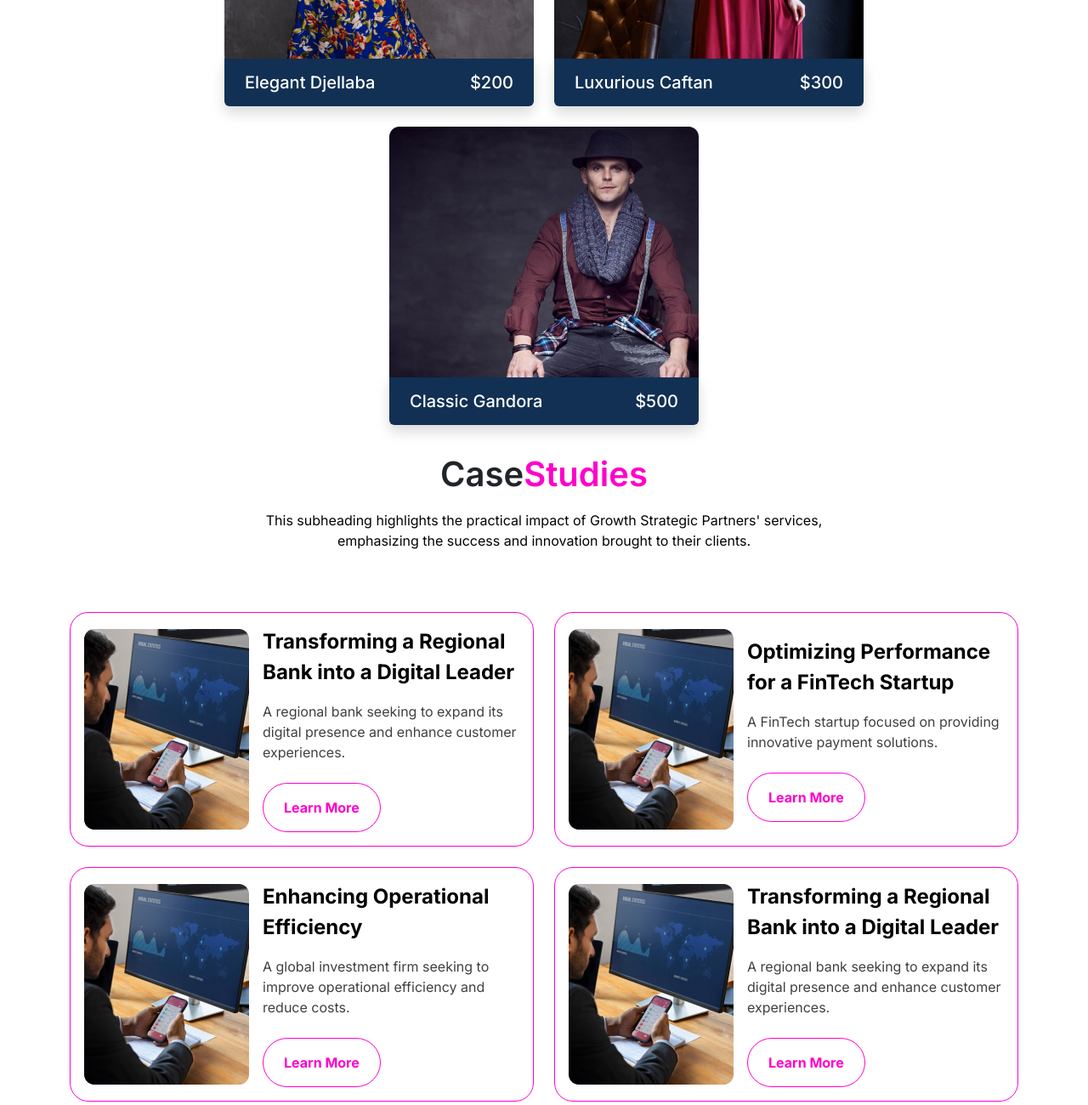
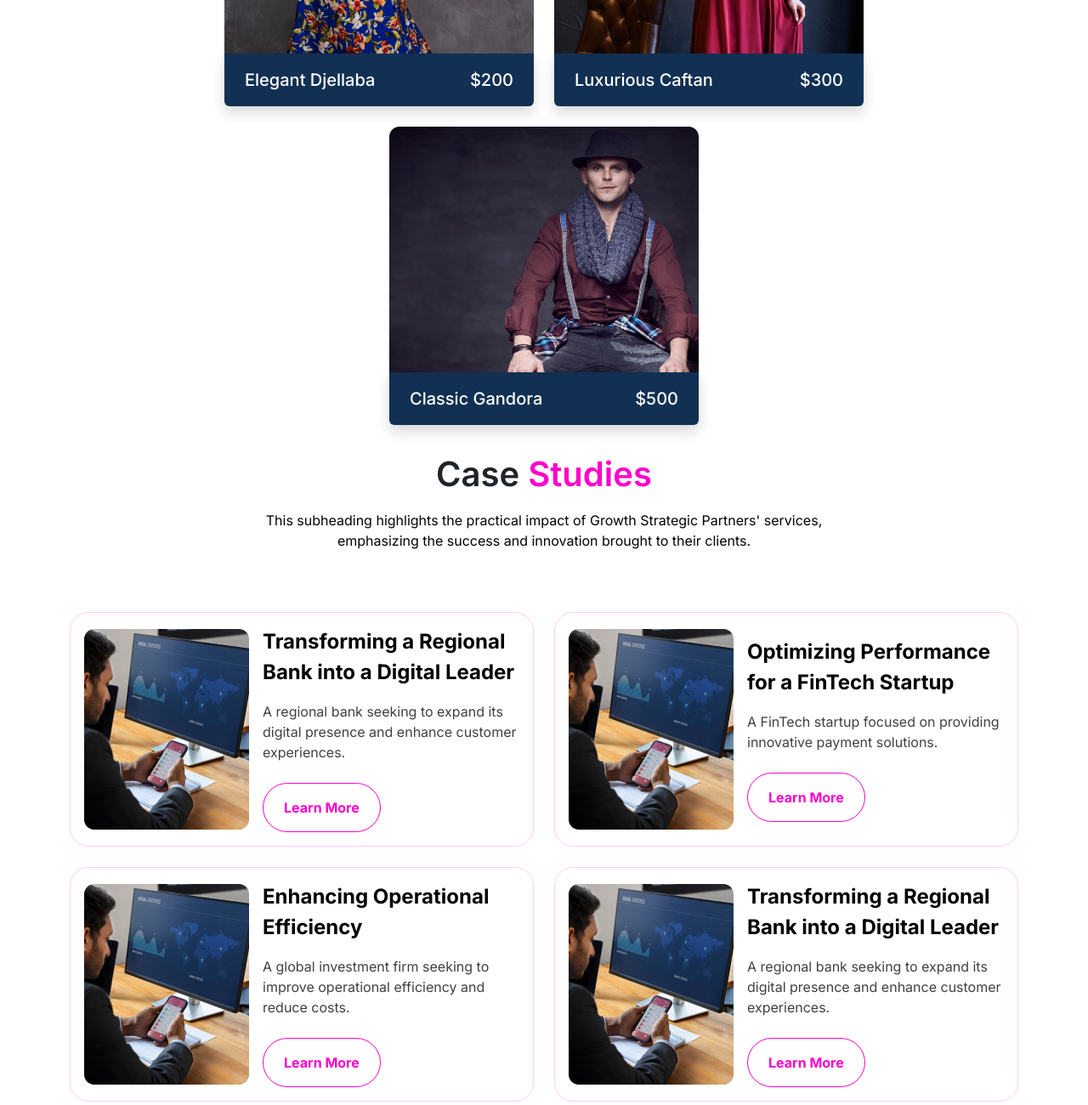
Before and after one commit to neharadialcode486/component-with-bootstrap, a plain HTML site: page assets/cards.html in a window 1280 px wide. Shown: the part 2155-3455 px from the top of the page at 85% size. Drawn offline with nearby package versions, Linux system fonts and the light colour scheme.

Commit message:
add-changes

```diff
--- a/assets/cards.html
+++ b/assets/cards.html
@@ -126,8 +126,8 @@
         <img src="/assets/images/png/elegant-dajlio.png" alt="clothes" class="img-fluid">
         <div class="bg-darkBLue text-white position-absolute bottom-0 start-0 end-0 py-3 px-4 rounded-bottom shadow">
           <div class="d-flex justify-content-between">
-            <p class="mb-0 h5">Elegant Djellaba</p>
-            <p class="mb-0 h5">$200</p>
+            <p class="mb-0 text-white fw-medium fs-5">Elegant Djellaba</p>
+            <p class="mb-0 text-white fw-medium fs-5">$200</p>
           </div>
         </div>
       </div>
@@ -135,8 +135,8 @@
         <img src="/assets/images/png/luxirous-cafftan.png" alt="clothes" class="img-fluid">
         <div class="bg-darkBLue text-white position-absolute bottom-0 start-0 end-0 py-3 px-4 rounded-bottom shadow">
           <div class="d-flex justify-content-between">
-            <p class="mb-0 h5">Luxurious Caftan</p>
-            <p class="mb-0 h5">$300</p>
+            <p class="mb-0 text-white fw-medium fs-5">Luxurious Caftan</p>
+            <p class="mb-0 text-white fw-medium fs-5">$300</p>
           </div>
         </div>
       </div>
@@ -144,8 +144,8 @@
         <img src="/assets/images/png/classic-gondara.png" alt="clothes" class="img-fluid">
         <div class="bg-darkBLue text-white position-absolute bottom-0 start-0 end-0 py-3 px-4 rounded-bottom shadow">
           <div class="d-flex justify-content-between">
-            <p class="mb-0 h5">Classic Gandora</p>
-            <p class="mb-0 h5">$500</p>
+            <p class="mb-0 text-white fw-medium fs-5">Classic Gandora</p>
+            <p class="mb-0 text-white fw-medium fs-5">$500</p>
           </div>
         </div>
       </div>
@@ -155,13 +155,13 @@
 <!-- ---------fourth-section--------- -->
 <section class="min-vh-100 d-flex align-items-center justify-content-center mt-6">
   <div class="container max-w-1140 mx-auto">
-    <h2 class="text-center fourth-card-heading fw-semibold heading-leading mt-4">Case<span class="text-pink">Studies</span></h2>
+    <h2 class="text-center fourth-card-heading fw-semibold heading-leading mt-4">Case <span class="text-pink">Studies</span></h2>
     <p class="fs-6 text-center pt-1 mx-auto max-w-663 light-black heading-leading m-0">This subheading highlights the practical impact of Growth Strategic Partners' services, emphasizing the success and innovation brought to their clients.</p>
    <div class="fourth-cards ">
     <div class="d-flex align-items-center justify-content-center mt-sm-5 mt-2">
       <div class="row">
       <div class="col-lg-6 col-12 d-flex justify-content-center mt-4">
-        <div class="border-pink d-flex align-items-center max-w-558 p-3 gap-3 flex-col">
+        <div class="card-borders-pink d-flex align-items-center max-w-558 p-3 gap-3 flex-col">
           <img src="/assets/images/png/tranforming-img.png" alt="trader">
           <div class="flex-column">
             <h3 class="fourth-card-inner-heading heading-leading fw-bold text-black m-0">Transforming a Regional Bank into a Digital Leader</h3>
@@ -171,7 +171,7 @@
         </div>
       </div>
         <div class="col-lg-6 col-12 d-flex justify-content-center mt-4">
-        <div class="border-pink d-flex align-items-center max-w-558 p-3 gap-3 flex-col">
+        <div class="card-borders-pink d-flex align-items-center max-w-558 p-3 gap-3 flex-col">
           <img src="/assets/images/png/tranforming-img.png" alt="trader">
           <div class="flex-column">
             <h3 class="fourth-card-inner-heading heading-leading fw-bold text-black m-0">Optimizing Performance for a FinTech Startup</h3>
@@ -181,7 +181,7 @@
         </div>
       </div>
         <div class="col-lg-6 col-12 d-flex justify-content-center mt-4">
-        <div class="border-pink d-flex align-items-center max-w-558 p-3 gap-3 flex-col">
+        <div class="card-borders-pink d-flex align-items-center max-w-558 p-3 gap-3 flex-col">
           <img src="/assets/images/png/tranforming-img.png" alt="trader">
           <div class="flex-column">
             <h3 class="fourth-card-inner-heading heading-leading fw-bold text-black m-0">Enhancing Operational Efficiency</h3>
@@ -191,7 +191,7 @@
         </div>
       </div>
         <div class="col-lg-6 col-12 d-flex justify-content-center mt-4">
-        <div class="border-pink d-flex align-items-center max-w-558 p-3 gap-3 flex-col">
+        <div class="card-borders-pink d-flex align-items-center max-w-558 p-3 gap-3 flex-col">
           <img src="/assets/images/png/tranforming-img.png" alt="trader">
           <div class="flex-column">
             <h3 class="fourth-card-inner-heading heading-leading fw-bold text-black m-0">Transforming a Regional Bank into a Digital Leader</h3>
--- a/assets/css/cards.css
+++ b/assets/css/cards.css
@@ -140,8 +140,9 @@ font-size: 24px;
   transition: all 300ms linear;
 }
 
-.border-pink:hover{
+.card-borders-pink:hover{
   box-shadow: 0px 4px 22px 0px #00000024;
+border-color:#FF00CC ;
 }
 .max-w-558{
   max-width: 558px;
@@ -159,6 +160,12 @@ font-size: 24px;
 .max-w-1140{
   max-width: 1140px !important;
 }
+.card-borders-pink{
+  border: 1px solid #FF00CC33;
+   transition: all 300ms linear;
+   border-radius: 22px;
+}
+
 /* ------------responsive-------------- */
 @media (max-width:1024PX) {
     .digital-heading{
```
